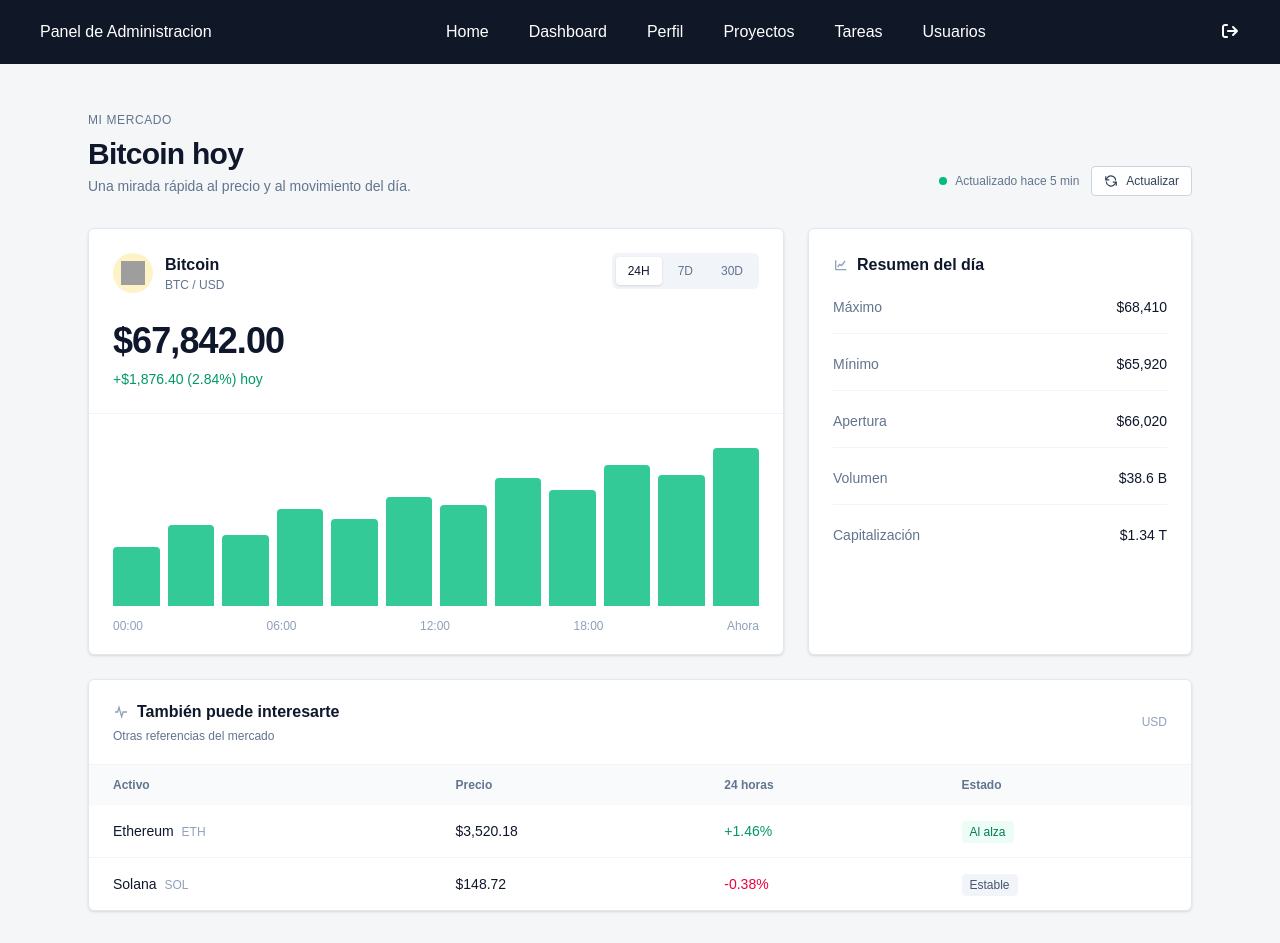
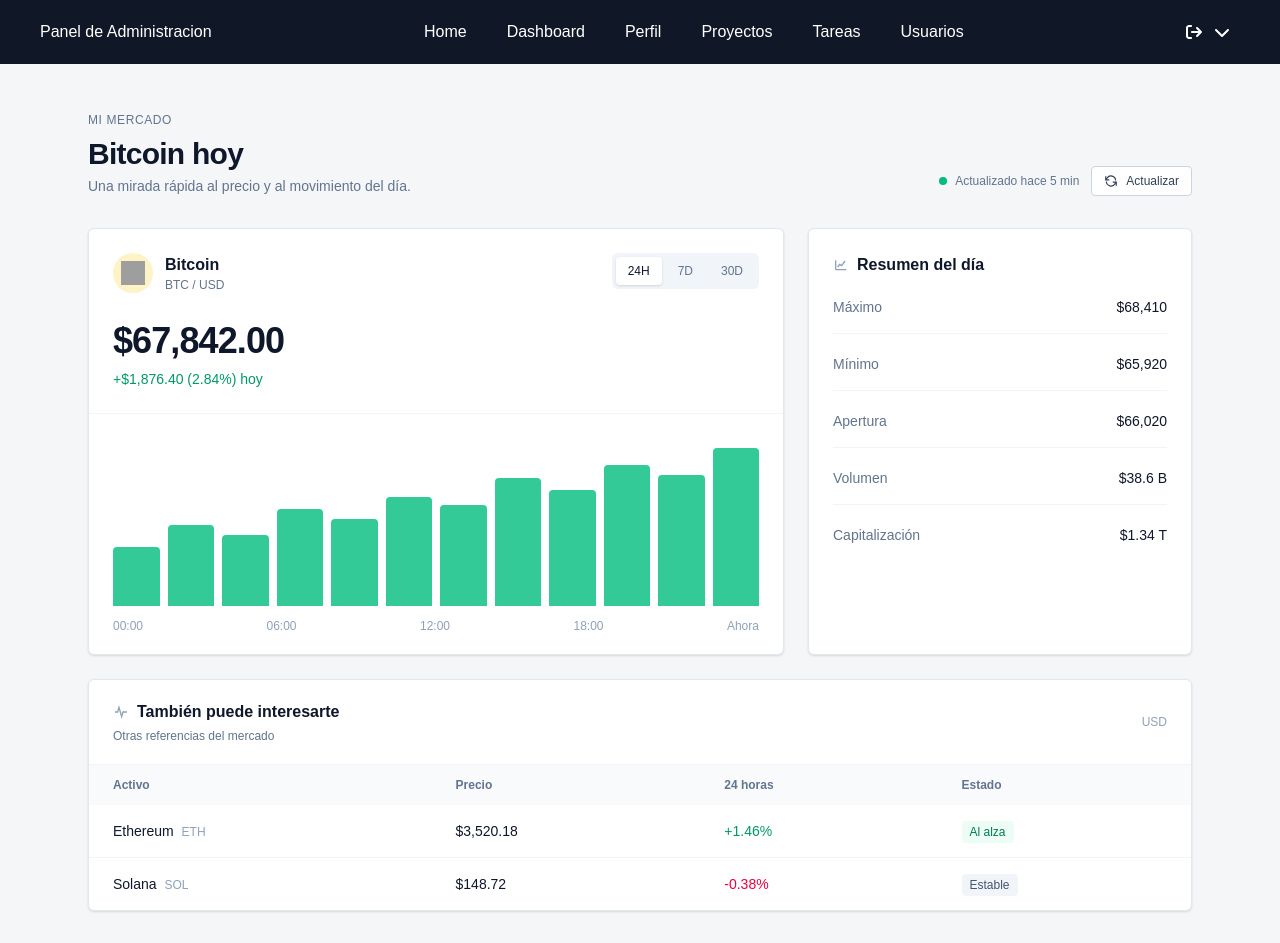
Before and after one commit to Bojopi/proyecto1-dap, a Next.js app: page /dashboard in a window 1280 px wide. Built offline with nearby package versions, Linux system fonts and the light colour scheme; grey boxes are pictures that could not be loaded.

Commit message:
Agrega menu de cuenta al panel

```diff
--- a/app/Components/Header.tsx
+++ b/app/Components/Header.tsx
@@ -1,17 +1,47 @@
 "use client";
 
+import { useState } from "react";
 import { FontAwesomeIcon } from "@fortawesome/react-fontawesome";
-import {faArrowRightFromBracket} from "@fortawesome/free-solid-svg-icons";
+import { faArrowRightFromBracket, faChevronDown, faGear, faRightLeft } from "@fortawesome/free-solid-svg-icons";
 import Link from "next/link";
 
 export default function Header() {
+    const [isAccountMenuOpen, setIsAccountMenuOpen] = useState(false);
+
     return (
         <header className="w-full bg-gray-900 text-white absolute inset-x-0 top-0 z-50 flex justify-between px-10 py-5">
             <div><h2>Panel de Administracion</h2></div>
             <div className="flex gap-10">
                 <Link href="/">Home</Link><Link href="/dashboard">Dashboard</Link><Link href="/dashboard/profile">Perfil</Link><Link href="/dashboard/projects">Proyectos</Link><Link href="/dashboard/tasks">Tareas</Link><Link href="/dashboard/users">Usuarios</Link>
             </div>
-            <div><Link href="/login"><FontAwesomeIcon icon={faArrowRightFromBracket} style={{color: "#FFF"}} /></Link></div>
+            <div className="relative">
+                <button
+                    type="button"
+                    aria-label="Abrir menú de cuenta"
+                    aria-expanded={isAccountMenuOpen}
+                    onClick={() => setIsAccountMenuOpen((isOpen) => !isOpen)}
+                    className="flex items-center gap-2 rounded-md px-2 py-1 text-white transition hover:bg-white/10"
+                >
+                    <FontAwesomeIcon icon={faArrowRightFromBracket} className="h-4 w-4" />
+                    <FontAwesomeIcon icon={faChevronDown} className={`h-3 w-3 transition ${isAccountMenuOpen ? "rotate-180" : ""}`} />
+                </button>
+                {isAccountMenuOpen && (
+                    <div className="absolute right-0 top-11 w-52 rounded-lg border border-slate-200 bg-white p-2 text-slate-800 shadow-xl">
+                        <Link href="/login" className="flex items-center gap-3 rounded-md px-3 py-2.5 text-sm hover:bg-slate-100">
+                            <FontAwesomeIcon icon={faArrowRightFromBracket} className="h-4 w-4 text-slate-500" />
+                            Cerrar sesión
+                        </Link>
+                        <Link href="/login" className="flex items-center gap-3 rounded-md px-3 py-2.5 text-sm hover:bg-slate-100">
+                            <FontAwesomeIcon icon={faRightLeft} className="h-4 w-4 text-slate-500" />
+                            Cambiar de cuenta
+                        </Link>
+                        <Link href="/dashboard/profile" className="flex items-center gap-3 rounded-md px-3 py-2.5 text-sm hover:bg-slate-100">
+                            <FontAwesomeIcon icon={faGear} className="h-4 w-4 text-slate-500" />
+                            Opciones
+                        </Link>
+                    </div>
+                )}
+            </div>
         </header>
     )
 }
```
